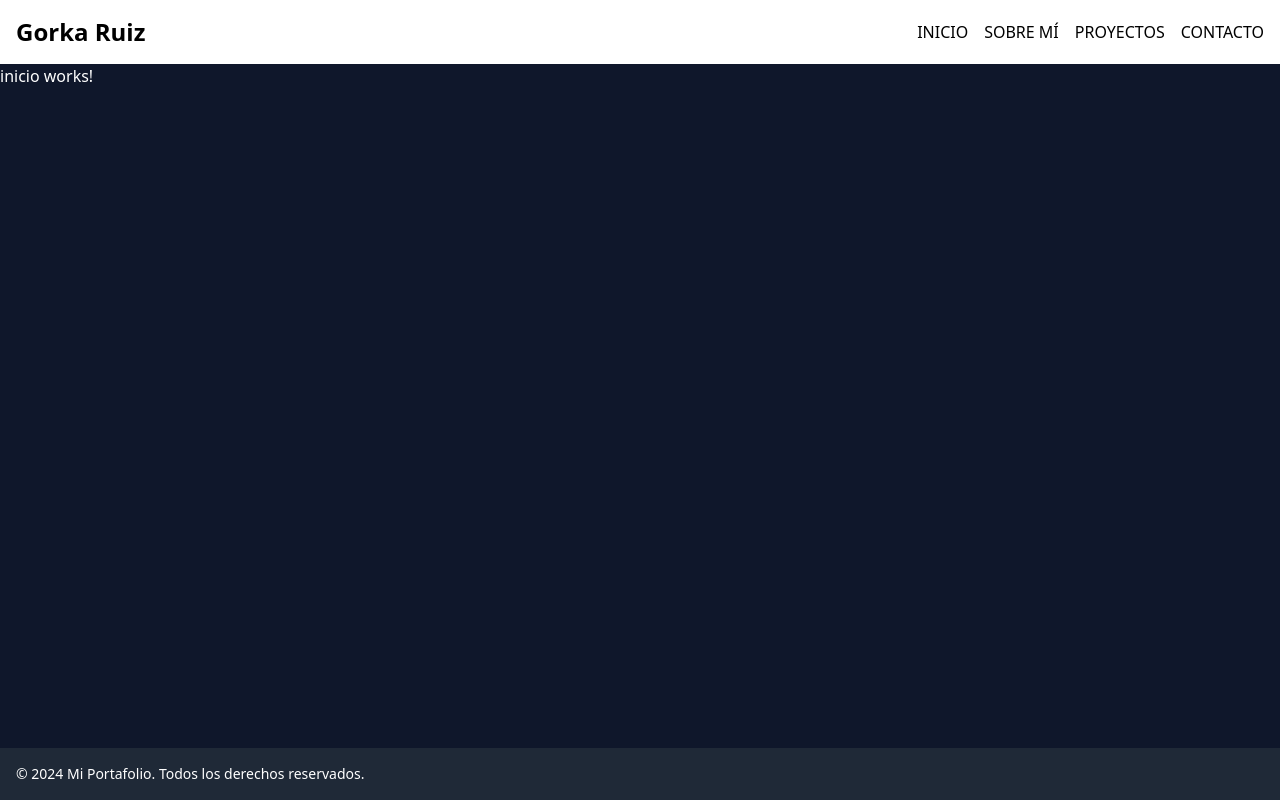
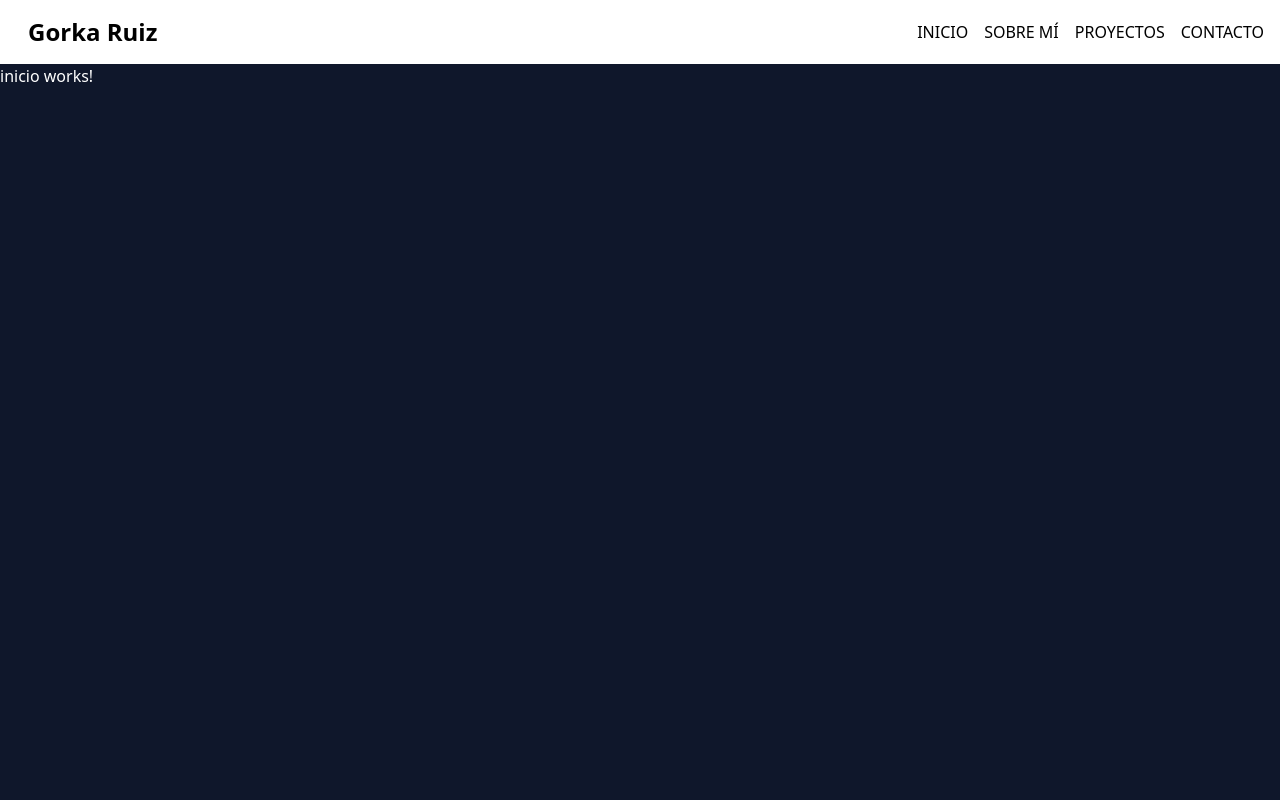
Before and after one commit to Gorka29/portfolio, an Angular app: page / in a window 1280 px wide. Shown: the top 800 px of the page. Built offline with nearby package versions, Linux system fonts and the light colour scheme.

Commit message:
Sticky menu y footer no sticky

```diff
--- a/src/app/footer/footer.component.html
+++ b/src/app/footer/footer.component.html
@@ -1,4 +1,4 @@
-<footer class="bg-gray-800 text-white py-4 w-full fixed bottom-0 left-0 right-0">
+<footer class="bg-dark p-4">
   <div class="container mx-auto px-4">
     <div class="flex flex-col md:flex-row justify-between items-center">
       <p class="text-xs md:text-sm mb-2 md:mb-0">&copy; 2024 Mi Portafolio. Todos los derechos reservados.</p>
--- a/src/app/header/header.component.html
+++ b/src/app/header/header.component.html
@@ -1,6 +1,6 @@
-<header class="bg-dark p-4">
+<header class="p-4 sticky top-0 z-50">
   <nav class="container mx-auto flex justify-between items-center">
-    <h1 class="main-color text-2xl font-bold select-none">Gorka Ruiz</h1>
+    <h1 class="main-color ml-3 text-2xl font-bold select-none">Gorka Ruiz</h1>
 
     <!-- Menú para pantallas grandes -->
     <ul class="hidden md:flex md:flex-row md:space-x-4">
--- a/src/app/header/header.component.scss
+++ b/src/app/header/header.component.scss
@@ -4,3 +4,7 @@ $main-color-hover: #182545;
 .inicio:hover, .sobre-mi:hover, .proyectos:hover, .contacto:hover {
   color: $main-color-hover;
 }
+
+header {
+  background-color: white;
+}
```
